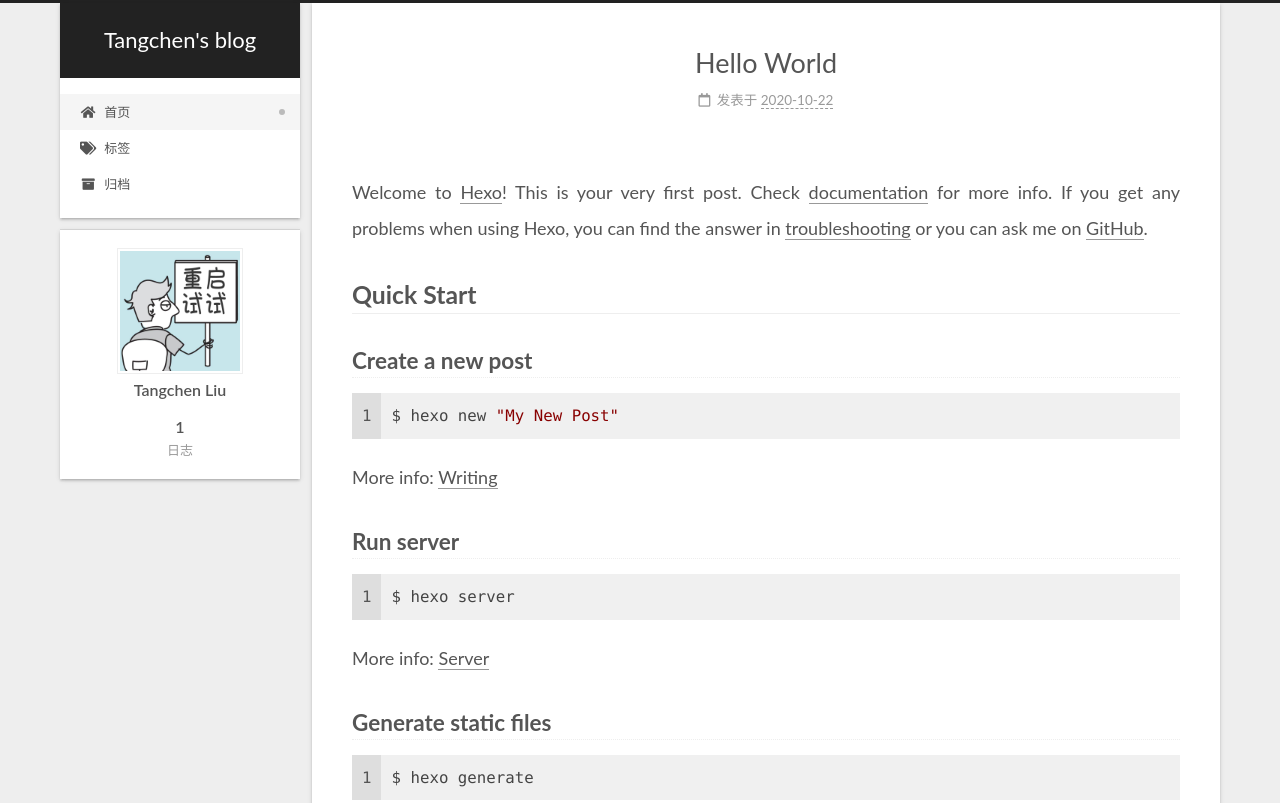
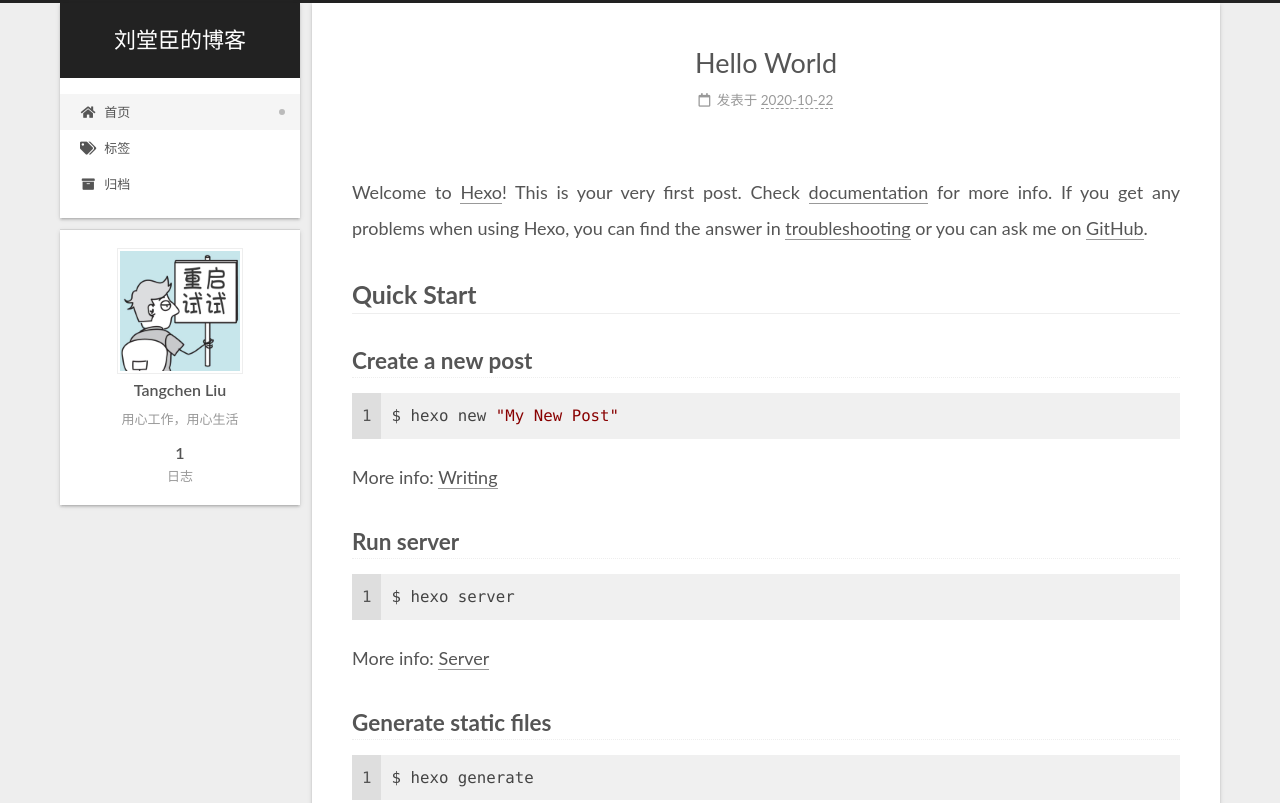
Before and after one commit to liutangchen/liutangchen.github.io, a plain HTML site: page index.html in a window 1280 px wide. Shown: the top 803 px of the page. Drawn offline with nearby package versions, Linux system fonts and the light colour scheme.

Commit message:
Site updated: 2020-10-22 21:16:44

```diff
--- a/index.html
+++ b/index.html
@@ -22,10 +22,12 @@
     var CONFIG = {"hostname":"example.com","root":"/","scheme":"Gemini","version":"8.0.0","exturl":false,"sidebar":{"position":"left","display":"post","padding":18,"offset":12},"copycode":false,"bookmark":{"enable":false,"color":"#222","save":"auto"},"fancybox":false,"mediumzoom":false,"lazyload":false,"pangu":false,"comments":{"style":"tabs","active":null,"storage":true,"lazyload":false,"nav":null},"motion":{"enable":true,"async":false,"transition":{"post_block":"fadeIn","post_header":"fadeInDown","post_body":"fadeInDown","coll_header":"fadeInLeft","sidebar":"fadeInUp"}},"prism":false,"i18n":{"placeholder":"搜索...","empty":"没有找到任何搜索结果：${query}","hits_time":"找到 ${hits} 个搜索结果（用时 ${time} 毫秒）","hits":"找到 ${hits} 个搜索结果"}};
   </script>
 
-  <meta property="og:type" content="website">
-<meta property="og:title" content="Tangchen&#39;s blog">
+  <meta name="description" content="用心工作，用心生活">
+<meta property="og:type" content="website">
+<meta property="og:title" content="刘堂臣的博客">
 <meta property="og:url" content="http://example.com/index.html">
-<meta property="og:site_name" content="Tangchen&#39;s blog">
+<meta property="og:site_name" content="刘堂臣的博客">
+<meta property="og:description" content="用心工作，用心生活">
 <meta property="og:locale" content="zh_CN">
 <meta property="article:author" content="Tangchen Liu">
 <meta name="twitter:card" content="summary">
@@ -44,7 +46,7 @@
   };
 </script>
 
-  <title>Tangchen's blog</title>
+  <title>刘堂臣的博客</title>
 
 
 
@@ -107,7 +109,7 @@
 
     <a href="/" class="brand" rel="start">
       <i class="logo-line"></i>
-      <h1 class="site-title">Tangchen's blog</h1>
+      <h1 class="site-title">刘堂臣的博客</h1>
       <i class="logo-line"></i>
     </a>
   </div>
@@ -174,7 +176,7 @@
     <img class="site-author-image" itemprop="image" alt="Tangchen Liu"
       src="/images/Blog2.jpg">
   <p class="site-author-name" itemprop="name">Tangchen Liu</p>
-  <div class="site-description" itemprop="description"></div>
+  <div class="site-description" itemprop="description">用心工作，用心生活</div>
 </div>
 <div class="site-state-wrap animated">
   <nav class="site-state">
@@ -222,11 +224,11 @@
     <span hidden itemprop="author" itemscope itemtype="http://schema.org/Person">
       <meta itemprop="image" content="/images/Blog2.jpg">
       <meta itemprop="name" content="Tangchen Liu">
-      <meta itemprop="description" content="">
+      <meta itemprop="description" content="用心工作，用心生活">
     </span>
 
     <span hidden itemprop="publisher" itemscope itemtype="http://schema.org/Organization">
-      <meta itemprop="name" content="Tangchen's blog">
+      <meta itemprop="name" content="刘堂臣的博客">
     </span>
 
 
```
Also changed, not shown: 2020/10/22/hello-world/index.html (+6 -6 lines), 404.html (+7 -5 lines), archives/2020/10/index.html (+8 -6 lines), archives/2020/index.html (+8 -6 lines), archives/index.html (+8 -6 lines), categories/index.html (+7 -5 lines), tags/index.html (+7 -5 lines).
